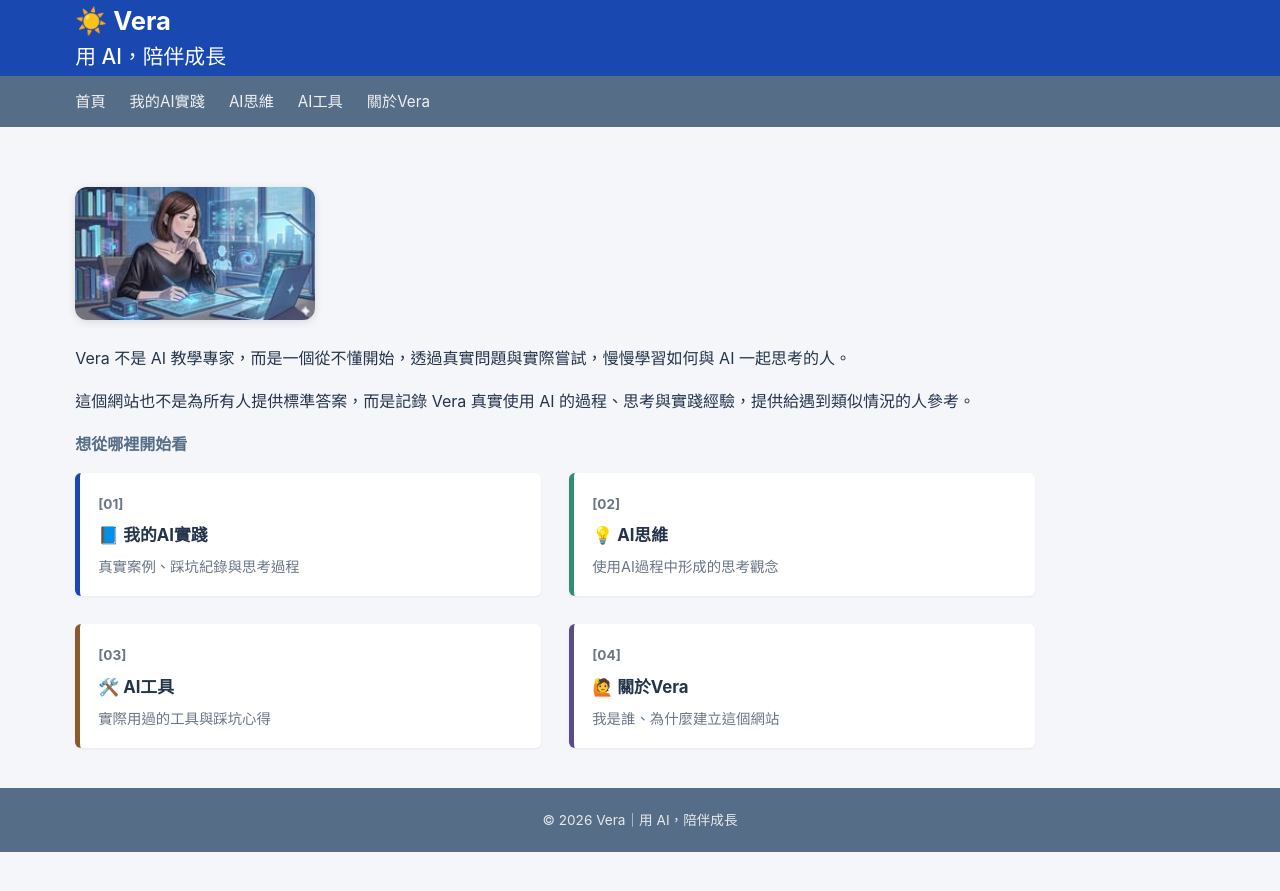
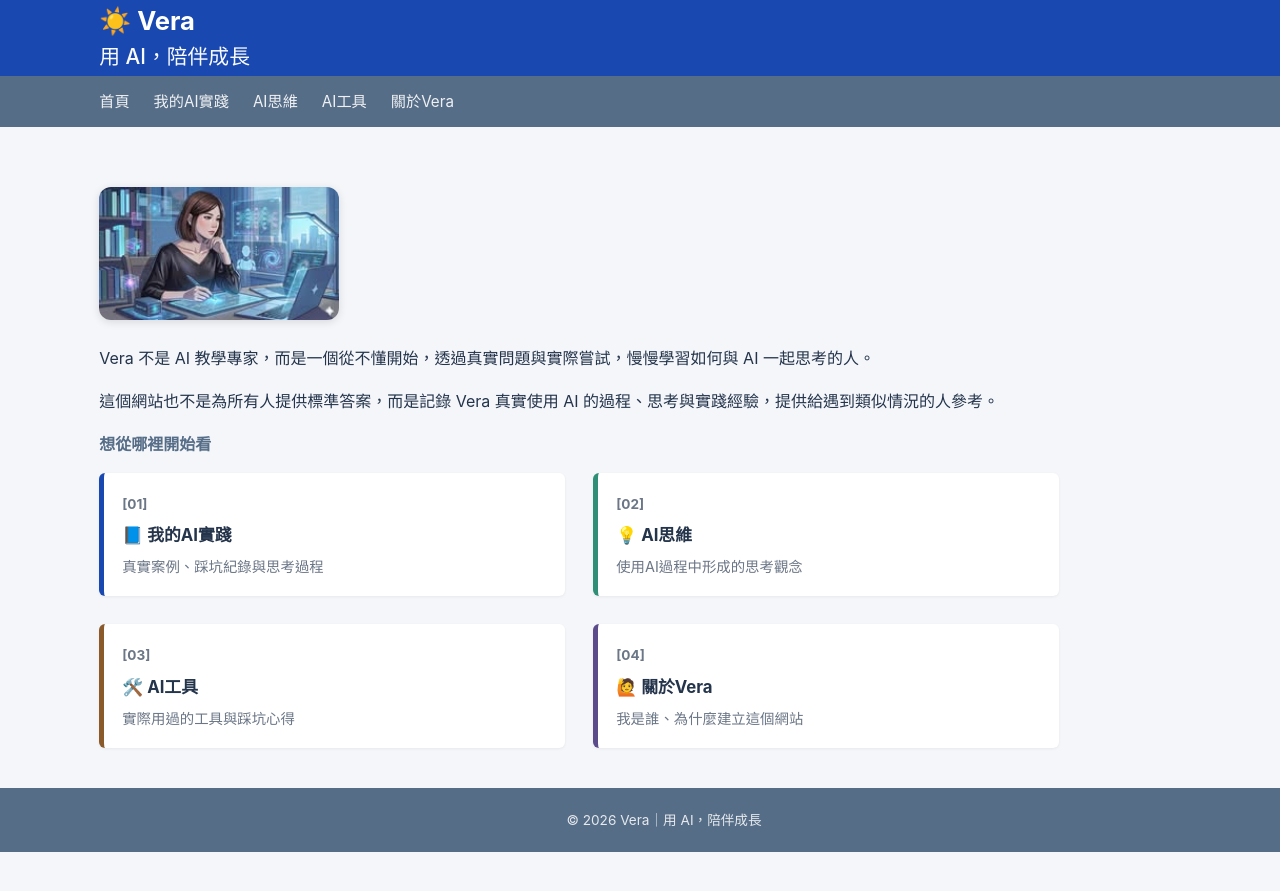
Before and after one commit to Vera-With-AI/Vera-With-AI.github.io, a Jekyll site: the page built from index.md, in a window 1280 px wide. Shown: the top 891 px of the page. Built offline with Jekyll 4.4.1, drawn with Linux system fonts in a browser that asks for light colours.

Commit message:
為 .container 加上 translateX(24px)
Co-Authored-By: Claude Sonnet 5 <noreply@anthropic.com>

```diff
--- a/assets/css/style.css
+++ b/assets/css/style.css
@@ -26,6 +26,7 @@ body {
   max-width: 1600px;
   margin: 0 auto;
   padding: 0 24px;
+  transform: translateX(24px);
 }
 
 .site-banner {
```
